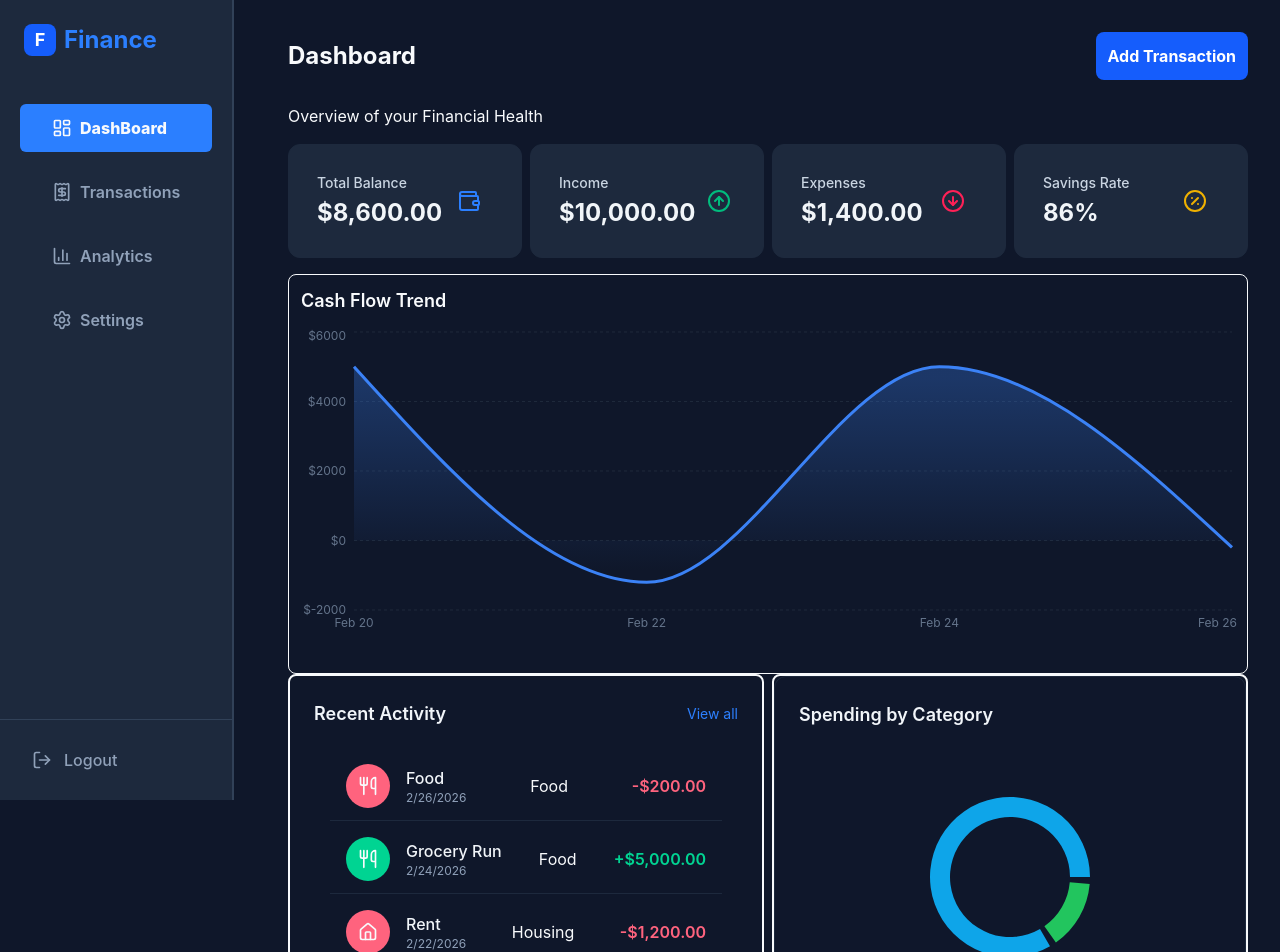
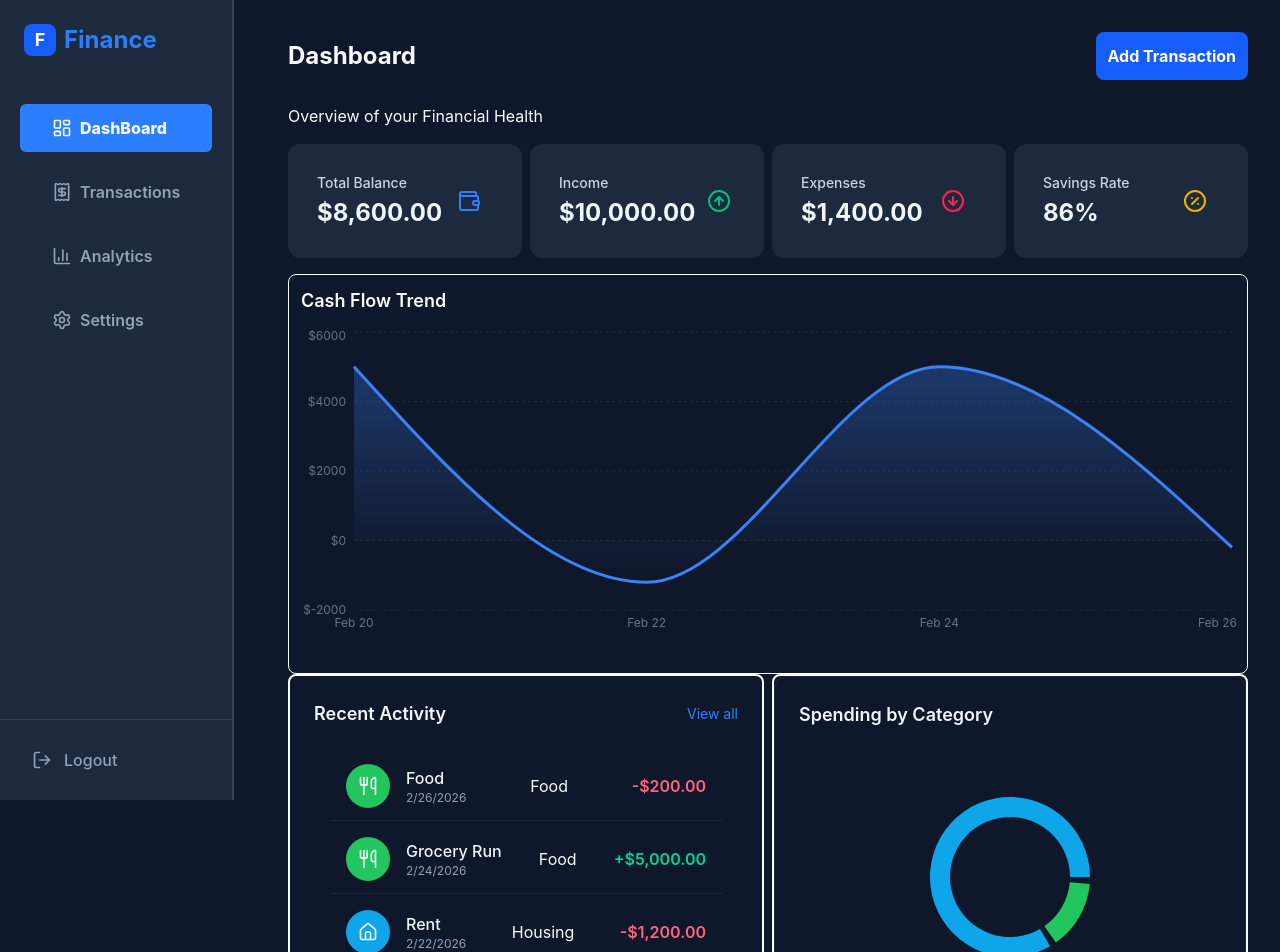
Before and after one commit to vilnout/finance-dashboard, a React (Vite) app: page / in a window 1280 px wide. Shown: the top 952 px of the page. Built offline with nearby package versions, Linux system fonts and the light colour scheme.

Commit message:
feat: add distinct colors for different categories

```diff
--- a/src/components/dashboard/TransactionItem.tsx
+++ b/src/components/dashboard/TransactionItem.tsx
@@ -1,18 +1,21 @@
 import type { Transaction } from "../../types";
-import { categoryIconMap } from "../transaction/categoryConfig";
+import { categoryConfig } from "../transaction/categoryConfig";
 
 interface TransactionItemProps {
   transaction: Transaction;
 }
 
 export const TransactionItem = ({ transaction }: TransactionItemProps) => {
-  const Icon = categoryIconMap[transaction.category];
+  const Icon = categoryConfig[transaction.category].icon;
+  const iconColor = categoryConfig[transaction.category].color;
+  console.log(`${iconColor}`);
   const isExpense = transaction.amount < 0;
   return (
     <div className="mx-4 flex items-center justify-between border-b border-slate-800 p-3 px-4 text-center transition-colors last:border-0 hover:bg-slate-800/50">
       <div className="flex items-center gap-4">
         <span
-          className={`rounded-full p-3 ${isExpense ? "bg-rose-400" : "bg-emerald-400"}`}
+          className="rounded-full p-3"
+          style={{ backgroundColor: iconColor }}
         >
           <Icon size={20} />
         </span>
--- a/src/components/transaction/categoryConfig.ts
+++ b/src/components/transaction/categoryConfig.ts
@@ -11,12 +11,17 @@ import {
 import type { LucideIcon } from "lucide-react";
 import type { Category } from "../../types";
 
-export const categoryIconMap: Record<Category, LucideIcon> = {
-  Housing: House,
-  Food: Utensils,
-  Transport: Car,
-  Utilities: UtilityPole,
-  Entertainment: Film,
-  Income: Coins,
-  Other: ChevronsLeftRight,
+type CategoryConfig = {
+  icon: LucideIcon;
+  color: string;
 };
+
+export const categoryConfig: Record<Category, CategoryConfig> = {
+  Housing: { icon: House, color: "#0ea5e9" },
+  Food: { icon: Utensils, color: "#22c55e" },
+  Transport: { icon: Car, color: "#eab308" },
+  Utilities: { icon: UtilityPole, color: "#f97316" },
+  Entertainment: { icon: Film, color: "#ef4444" },
+  Income: { icon: Coins, color: "#a855f7" },
+  Other: { icon: ChevronsLeftRight, color: "#F23a98" },
+};
```
